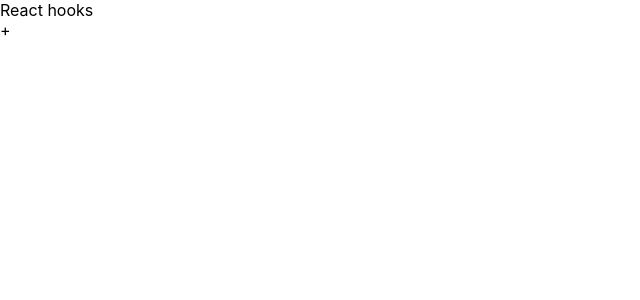
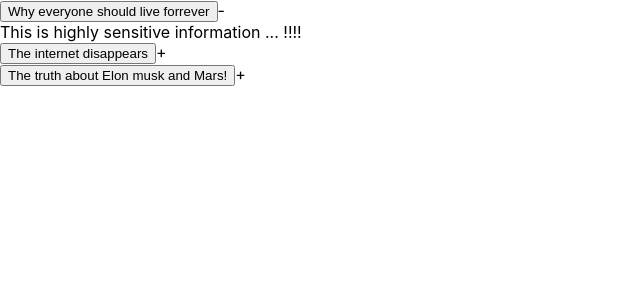
Before and after one commit to kinglarce/advance-react-pattern-hooks, a React (Create React App) app: page / in a window 1280 px wide. Shown: the top 300 px of the page, without its empty margins (0-640 px from the left). Built offline with nearby package versions, Linux system fonts and the light colour scheme.

Commit message:
customizable component

```diff
--- a/src/App.js
+++ b/src/App.js
@@ -1,18 +1,43 @@
-import React from 'react';
+import React, { useState } from 'react';
 import Expandable from './components/Expandable'
 
 const doSomethingPersonal = () => {
   console.log('somethins expanded');
 }
 
+const information = [
+  {
+    header: 'Why everyone should live forrever',
+    note: 'This is highly sensitive information ... !!!!'
+  },
+  {
+    header: 'The internet disappears',
+    note:
+      'I just uncovered the biggest threat...'
+  },
+  {
+    header: 'The truth about Elon musk and Mars!',
+    note: 'Nobody tells you this...'
+  }
+]
+
+
 function App() {
+  const [activeIndex, setActiveIndex] = useState(null)
+  const onExpand = evt => setActiveIndex(evt.target.dataset.index)
+
   return (
     <div className="App">
-      <Expandable onExpand={doSomethingPersonal}>
-        <Expandable.Header>React hooks</Expandable.Header>
-        <Expandable.Icon />
-        <Expandable.Body>Hooks are awesome</Expandable.Body>
-      </Expandable>
+      {information.map(({ header, note }, index) => (
+        // the "+" converts the `activeIndex` to a number
+        <Expandable key={index} shouldExpand={index === +activeIndex} onExpand={onExpand}>
+          <Expandable.Header data-index={index}>
+            {header}
+          </Expandable.Header>
+          <Expandable.Icon />
+          <Expandable.Body>{note}</Expandable.Body>
+        </Expandable>
+      ))}
     </div>
   );
 }
--- a/src/components/Body.js
+++ b/src/components/Body.js
@@ -1,9 +1,13 @@
 // Body.js
-import { useContext } from 'react'
+import React, { useContext } from 'react'
 import { ExpandableContext } from './Expandable'
 
-const Body = ({ children }) => {
+const Body = ({ children, ...otherProps }) => {
   const { expanded } = useContext(ExpandableContext)
-  return expanded ? children : null
+  return expanded ? (
+    <div {...otherProps}>
+        {children}
+    </div>
+  ) : null
 }
 export default Body
--- a/src/components/Expandable.js
+++ b/src/components/Expandable.js
@@ -1,4 +1,11 @@
-import React, { createContext, useState, useCallback, useMemo, useEffect, useRef } from 'react'
+import React, {
+    createContext,
+    useState,
+    useCallback,
+    useMemo,
+    useEffect,
+    useRef
+} from 'react'
 import Header from './Header'
 import Icon from './Icon'
 import Body from './Body'
@@ -8,18 +15,22 @@ export const ExpandableContext = createContext()
 // This will always have "Provider object"
 const { Provider } = ExpandableContext
 
-const Expandable = ({ children, onExpand }) => {
+const Expandable = ({ children, onExpand, shouldExpand, ...otherProps }) => {
     const [expanded, setExpanded] = useState(false)
     const toggle = useCallback(
         () => setExpanded(prevExpanded => !prevExpanded),
         []
     )
 
+    const isExpandControlled = shouldExpand !== undefined
+    const getToggle = isExpandControlled ? onExpand : toggle
+    const getExpanded = isExpandControlled ? shouldExpand : expanded
+
     // `useMemo` takes a callback that returns the object value `{expanded, toggle}`
     // and we pass an array dependency [expanded, toggle]
     const value = useMemo(
-      () => ({ expanded, toggle }),
-      [expanded, toggle]
+      () => ({ expanded: getExpanded, toggle: getToggle }),
+      [getExpanded, getToggle]
     )
 
     // This will keep the value constant and prevent from changing when we're re-rendering
@@ -29,7 +40,7 @@ const Expandable = ({ children, onExpand }) => {
     // changed value and prevent calling it on mounting
     useEffect(
         () => {
-        if (!componentJustMounted.current) {
+        if (!componentJustMounted.current && !isExpandControlled) {
                 // This is a custom function from the caller of the `Expandable` component
                 // to trigger a callback if `expanded` changed values
                 onExpand(expanded)
@@ -39,9 +50,15 @@ const Expandable = ({ children, onExpand }) => {
         // React Hook useEffect has a missing dependency: 'onExpand'. Either include it or
         // remove the dependency array. If 'onExpand' changes too often, find the parent
         // component that defines it and wrap that definition in useCallback
-        [expanded, onExpand]
+        [expanded, onExpand, isExpandControlled]
     )
-    return <Provider value={value}>{children}</Provider>
+    return (
+        <Provider value={value}>
+            <div {...otherProps}>
+                {children}
+            </div>
+        </Provider>
+    )
 }
 
 Expandable.Header = Header
--- a/src/components/Header.js
+++ b/src/components/Header.js
@@ -2,8 +2,12 @@
 import React, { useContext } from 'react'
 import { ExpandableContext } from './Expandable'
 
-const Header = ({ children }) => {
+const Header = ({ children, ...otherProps }) => {
   const { toggle } = useContext(ExpandableContext)
-  return <div onClick={toggle}>{children}</div>
+  return (
+    <button onClick={toggle} {...otherProps}>
+        {children}
+    </button>
+  )
 }
 export default Header
--- a/src/components/Icon.js
+++ b/src/components/Icon.js
@@ -1,9 +1,13 @@
 // Icon.js
-import { useContext } from 'react'
+import React, { useContext } from 'react'
 import { ExpandableContext } from './Expandable'
 
-const Icon = () => {
+const Icon = ({ ...otherProps }) => {
   const { expanded } = useContext(ExpandableContext)
-  return expanded ? '-' : '+'
+  return (
+      <span {...otherProps}>
+          {expanded ? '-' : '+'}
+      </span>
+  )
 }
 export default Icon
```
